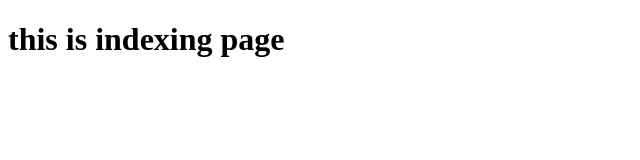
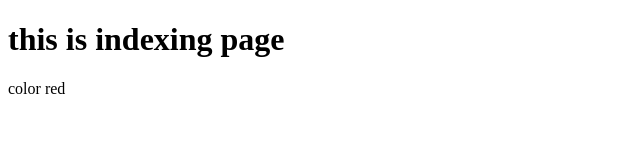
Before and after one commit to rajukumarpothuraju/indexpage, a plain HTML site: page index.html in a window 1280 px wide. Shown: the full height of the page, 0-640 px from the left. Drawn offline with Linux system fonts and the light colour scheme.

Commit message:
updateit

```diff
--- a/index.html
+++ b/index.html
@@ -7,5 +7,6 @@
 </head>
 <body>
 <h1>this is indexing page</h1>
+<p>color red</p>
 </body>
 </html>
```
